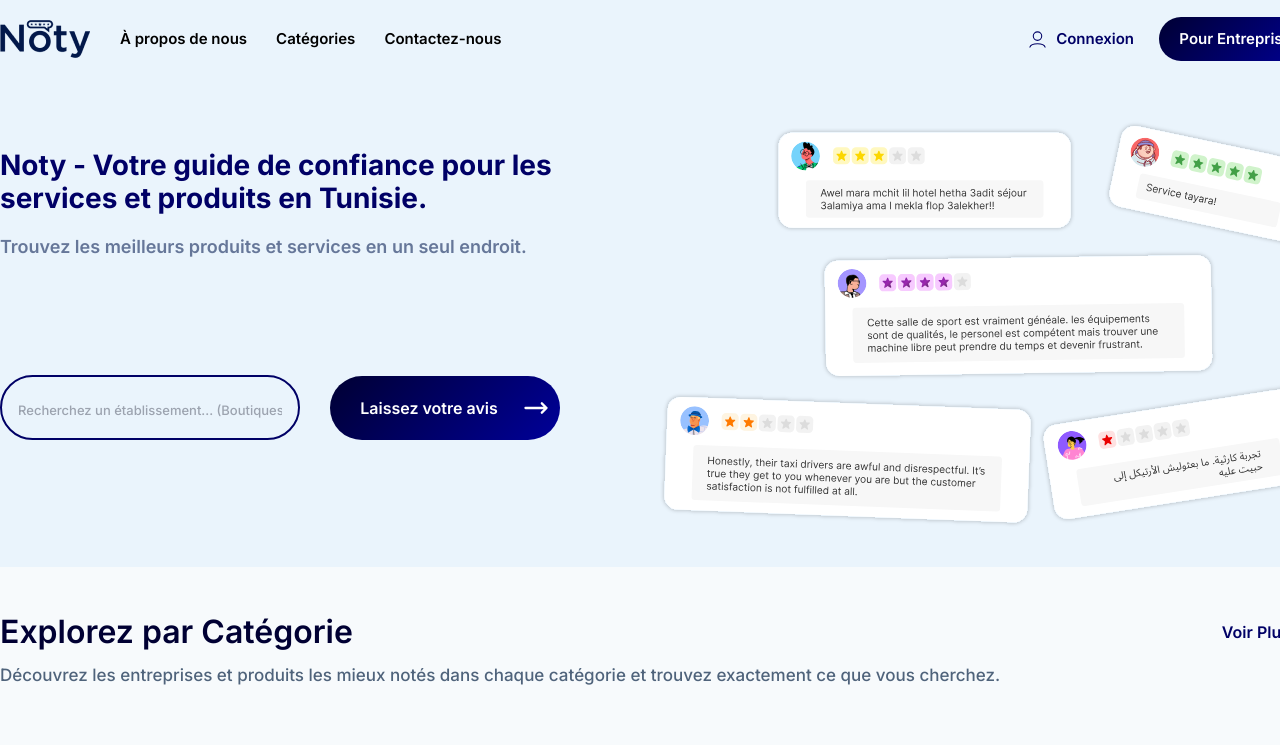
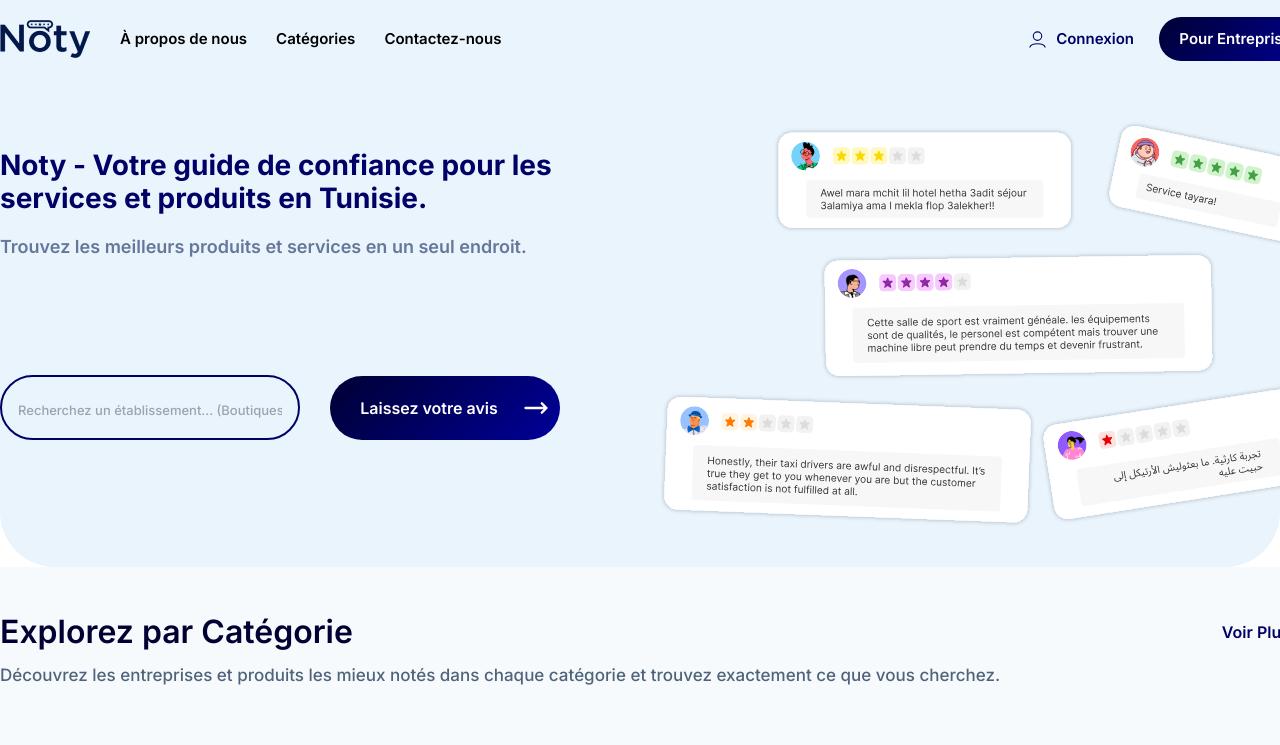
Before and after one commit to reovilsayed/shoj_it_project, a React (Vite) app: page / in a window 1280 px wide. Shown: the top 745 px of the page. Built offline with nearby package versions, Linux system fonts and the light colour scheme.

Commit message:
rounder_hero_section

```diff
--- a/src/Pages/HeroSection/HeroSection.jsx
+++ b/src/Pages/HeroSection/HeroSection.jsx
@@ -18,9 +18,9 @@ export default function HeroSection() {
     }
   };
   return (
-    <div className="pt-[60px] bg-[#EAF4FC]">
+    <div className="pt-[60px] bg-[#EAF4FC] rounded-b-[55px]">
       <div className="nav_container 2xl:w-[1542px] 2xl:mx-auto xl:w-[1320px] xl:mx-auto lg:w-[1320px] w-full mx-auto 2xl:px-0 xl:px-0 lg:px-0 px-4  relative">
-        <div className="hero_wrapper flex 2xl:pb-10 xl:pb-10 lg:pb-10 pb-5">
+        <div className="hero_wrapper flex 2xl:pb-10 xl:pb-10 lg:pb-10 pb-5 ">
           <div className="hero_description 2xl:w-1/2 xl:w-1/2 lg:w-1/2 w-full">
             <p className=" leading-[30px] 2xl:leading-[52px] 2xl:text-[48px] xl:text-[28px] xl:leading-[33px] lg:text-[30px] text-[20px] text-[#000066] font-bold 2xl:pb-[40px] xl:pb-[20px] 2xl:w-[867px] pt-[28px] ">
               Noty - Votre guide de confiance pour les services et produits en
```
